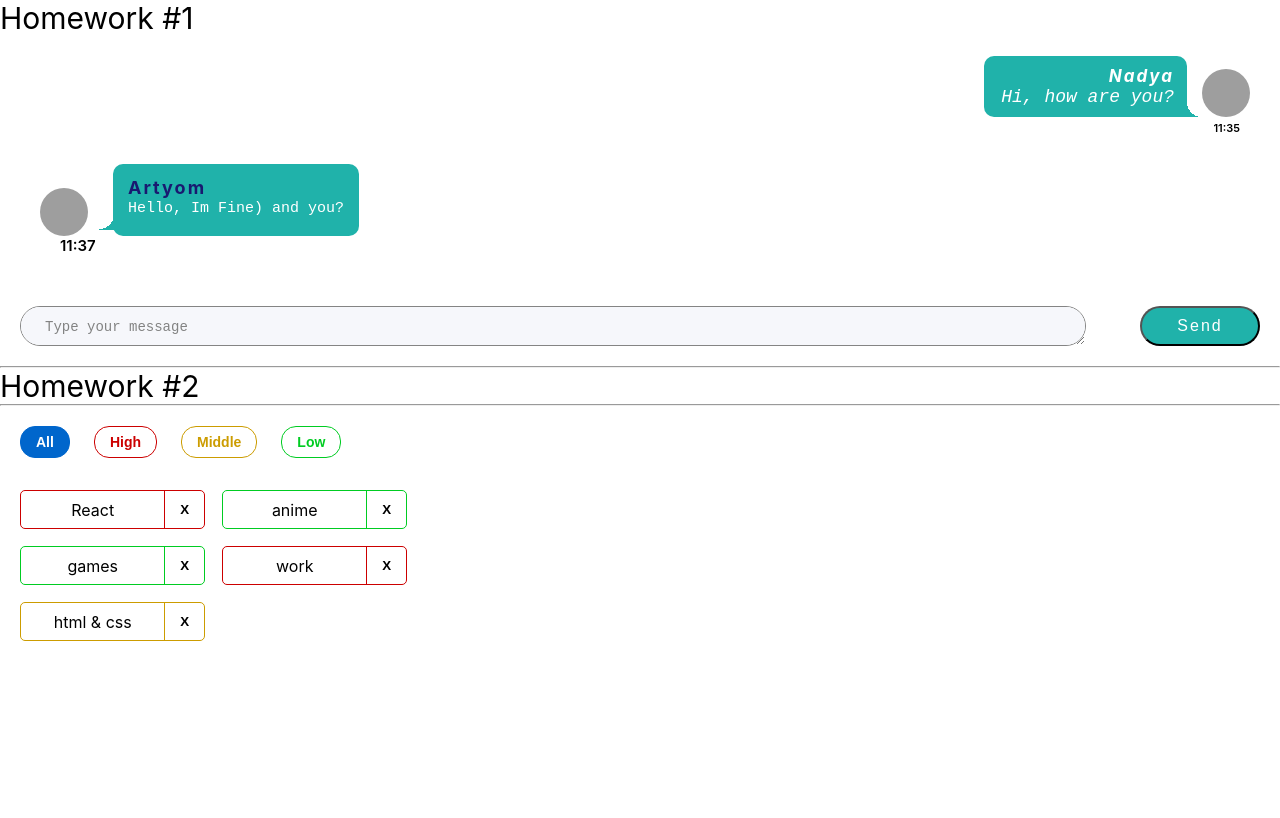
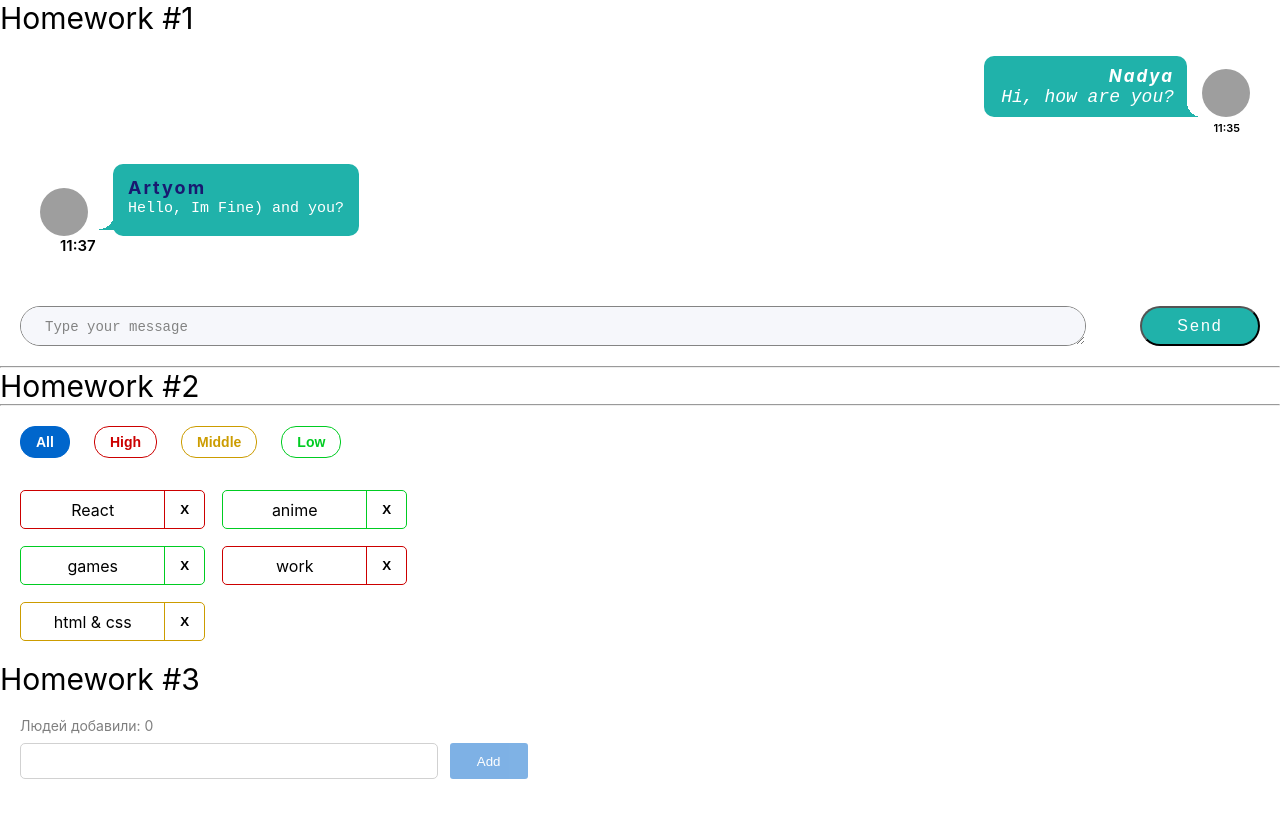
Before and after one commit to artyomromaniv/hw-ignat, a React (Create React App) app: page /#/ in a window 1280 px wide. Shown: the top 818 px of the page. Built offline with nearby package versions, Linux system fonts and the light colour scheme; grey boxes are pictures that could not be loaded.

Commit message:
Hw 3 done with changes

```diff
--- a/package.json
+++ b/package.json
@@ -14,7 +14,7 @@
     "@types/node": "16.11.56",
     "@types/react": "18.0.17",
     "@types/react-dom": "18.0.6",
-    "@types/uuid": "8.3.4",
+    "@types/uuid": "^8.3.4",
     "axios": "0.27.2",
     "gh-pages": "4.0.0",
     "react": "18.2.0",
--- a/src/s1-main/App.tsx
+++ b/src/s1-main/App.tsx
@@ -2,6 +2,7 @@ import React from 'react'
 import s from './App.module.css'
 import HW1 from '../s2-homeworks/hw01/HW1'
 import HW2 from "../s2-homeworks/hw02/HW2";
+import HW3 from "../s2-homeworks/hw03/HW3";
 
 function App() {
     return (
@@ -10,7 +11,7 @@ function App() {
 
             {/*раскомментировать по ходу выполнения*/}
             <HW2/>
-            {/*<HW3/>*/}
+            <HW3/>
             {/*<HW4/>*/}
 
             {/*при выполнении дз 5 и более - закомментировать здесь дз 1-4, так как они есть внутри дз 5*/}
--- a/src/s2-homeworks/hw03/Greeting.module.css
+++ b/src/s2-homeworks/hw03/Greeting.module.css
@@ -4,32 +4,74 @@
 .inputAndButtonContainer {
 }
 
-.error {
+.greetingForm {
+    margin-bottom: 100px;
 }
 
-.input {
+.inputAndButtonContainer {
+    display: flex;
+    gap: 12px;
 }
 
-.input:focus {
+.error {
+    color: #CC0000;
+}
+
+input {
+    width: 32.63vw;
+    height: 36px;
+    margin-bottom: 10px;
+    padding-left: 10px;
+    font-weight: 500;
+    font-size: 16px;
+    line-height: 20px;
+    border: 1px solid #D1D1D1;
+    border-radius: 5px;
+    outline: none;
+
+}
+
+input:focus {
+    border: 1px solid #00CC22;
 }
 
 .errorInput {
+    border: 1px solid #CC0000;
 }
 
 .button {
+    width: 78px;
+    height: 36px;
+    color: #FFFFFF;
+    background: #0066CC;
+    border: none;
+    border-radius: 3px;
 }
 
 .button:focus {
+    background: #00438f;
 }
 
 .button:active {
+    background: #CC1439;
 }
 
 .button:disabled {
+    background: #0066CC;
+    opacity: 0.5;
 }
 
 .text {
+    padding-bottom: 9px;
+    font-weight: 400;
+    font-size: 14px;
+    line-height: 17px;
+    color: rgba(0, 0, 0, 0.5);
+
 }
 
 .greeting {
+    font-weight: 500;
+    font-size: 14px;
+    line-height: 17px;
 }
--- a/src/s2-homeworks/hw03/Greeting.tsx
+++ b/src/s2-homeworks/hw03/Greeting.tsx
@@ -2,14 +2,14 @@ import React, {ChangeEvent, KeyboardEvent} from 'react'
 import s from './Greeting.module.css'
 
 type GreetingPropsType = {
-    name: any // need to fix any
-    setNameCallback: any // need to fix any
-    addUser: any // need to fix any
-    onBlur: any // need to fix any
-    onEnter: any // need to fix any
-    error: any // need to fix any
-    totalUsers: any // need to fix any
-    lastUserName?: any // need to fix any
+    name: string
+    setNameCallback: (e: ChangeEvent<HTMLInputElement>) => void
+    addUser: () => void
+    onBlur: () => void
+    onEnter: (e: KeyboardEvent<HTMLInputElement>) => void
+    error: string
+    totalUsers: number
+    lastUserName?: string | undefined
 }
 
 // презентационная компонента (для верстальщика)
@@ -25,7 +25,7 @@ const Greeting: React.FC<GreetingPropsType> = (
         lastUserName,
     } // деструктуризация пропсов
 ) => {
-    const inputClass = s.errorInput // need to fix with (?:)
+    const inputClass = error ? s.errorInput : '' // need to fix with (?:)
 
     return (
         <div id={'hw3-form'} className={s.greetingForm}>
@@ -57,7 +57,7 @@ const Greeting: React.FC<GreetingPropsType> = (
                     className={s.button}
                     disabled={!name.trim()}
                 >
-                    add
+                    Add
                 </button>
             </div>
 
--- a/src/s2-homeworks/hw03/GreetingContainer.tsx
+++ b/src/s2-homeworks/hw03/GreetingContainer.tsx
@@ -1,36 +1,70 @@
-import React, { ChangeEvent, KeyboardEvent, useState } from 'react'
+import React, {ChangeEvent, KeyboardEvent, useState} from 'react'
 import Greeting from './Greeting'
-import { UserType } from './HW3'
+import {UserType} from './HW3'
 
 type GreetingContainerPropsType = {
-    users: any // need to fix any
-    addUserCallback: any // need to fix any
+    users: UserType[] // need to fix any
+    addUserCallback: (name: string) => void // need to fix any
 }
 
-export const pureAddUser = (name: any, setError: any, setName: any, addUserCallback: any) => {
+
+type TPureAddUser = (
+    name: string,
+    setError: (error: string) => void,
+    setName: (name: string) => void,
+    addUserCallback: (name: string) => void
+) => void
+
+type TPureOnBlur = (
+    name: string,
+    setError: (error: string) => void
+) => void
+
+type TPureOnEnter = (
+    e: KeyboardEvent<HTMLInputElement>,
+    addUser: () => void
+) => void
+
+
+export const pureAddUser: TPureAddUser = (name, setError, setName, addUserCallback) => {
     // если имя пустое - показать ошибку, иначе - добавить юзера и очистить инпут
+    const trimmedName = name.trim()
+
+    if (trimmedName) {
+        addUserCallback(trimmedName)
+        setName('')
+        addUserCallback(trimmedName)
+
+    } else {
+        setError("Ошибка! Введите имя!")
+    }
+
 }
 
-export const pureOnBlur = (name: any, setError: any) => { // если имя пустое - показать ошибку
+export const pureOnBlur: TPureOnBlur = (name, setError) => { // если имя пустое - показать ошибку
+    const trimmedName = name.trim()
+    if (trimmedName.length === 0) {
+        setError("Ошибка! Введите имя!")
+    }
 }
 
-export const pureOnEnter = (e: any, addUser: any) => { // если нажата кнопка Enter - добавить
+export const pureOnEnter: TPureOnEnter = (e, addUser) => { // если нажата кнопка Enter - добавить
+    if (e.key === 'Enter') {
+        addUser()
+    }
 }
 
-// более простой и понятный для новичков
-// function GreetingContainer(props: GreetingPropsType) {
+const GreetingContainer: React.FC<GreetingContainerPropsType> = ({
+                                                                     users,
+                                                                     addUserCallback,
+                                                                 }) => {
+    // деструктуризация пропсов
+    const [name, setName] = useState<string>('') // need to fix any
 
-// более современный и удобный для про :)
-const GreetingContainer: React.FC<GreetingContainerPropsType> = ({
-    users,
-    addUserCallback,
-}) => {
-    // деструктуризация пропсов
-    const [name, setName] = useState<any>('') // need to fix any
-    const [error, setError] = useState<any>('') // need to fix any
+    const [error, setError] = useState<string>('') // need to fix any
 
-    const setNameCallback = (e: any) => { // need to fix any
-        setName('some name') // need to fix
+    const setNameCallback = (e: ChangeEvent<HTMLInputElement>) => { // need to fix any
+        setName(e.target.value) // need to fix
 
         error && setError('')
     }
@@ -42,12 +76,12 @@ const GreetingContainer: React.FC<GreetingContainerPropsType> = ({
         pureOnBlur(name, setError)
     }
 
-    const onEnter = (e: any) => {
+    const onEnter = (e: KeyboardEvent<HTMLInputElement>) => {
         pureOnEnter(e, addUser)
     }
 
-    const totalUsers = 0 // need to fix
-    const lastUserName = 'some name' // need to fix
+    const totalUsers = users.length // need to fix
+    const lastUserName = users.length > 0 ? users[users.length - 1].name : ''// need to fix
 
     return (
         <Greeting
--- a/src/s2-homeworks/hw03/HW3.tsx
+++ b/src/s2-homeworks/hw03/HW3.tsx
@@ -1,11 +1,11 @@
-import React, { useState } from 'react'
-import { v1 } from 'uuid'
+import React, {useState, SetStateAction} from 'react'
+import {v1} from 'uuid'
 import s2 from '../../s1-main/App.module.css'
 import GreetingContainer from './GreetingContainer'
 
 /*
-* 1 - описать тип UserType
-* 2 - указать нужный тип в useState с users
+* 1 - описать тип UserType +
+* 2 - указать нужный тип в useState с users +\-
 * 3 - дописать типы и логику функции pureAddUserCallback и проверить её тестами
 * 4 - в файле GreetingContainer.tsx дописать типизацию пропсов
 * 5 - в файле GreetingContainer.tsx указать нужные типы в useState с name и error
@@ -19,20 +19,31 @@ import GreetingContainer from './GreetingContainer'
 
 // types
 export type UserType = {
-    _id: any // need to fix any
-    name: any // need to fix any
+    _id: string
+    name: string
 }
 
-export const pureAddUserCallback = (name: any, setUsers: any, users: any) => { // need to fix any
-    const user = { // need to fix
+type TPureAddUserCallback = (
+    name: string,
+    setUsers: (users: UserType[]) => void,
+    users: UserType[]
+) => void
+
+
+export const pureAddUserCallback: TPureAddUserCallback = (name, setUsers, users) => { // need to fix any
+    const trimmedName = name.trim()
+    const user = {
+        _id: v1(),
+        name: trimmedName
     }
+
     setUsers([...users, user])
 }
 
 const HW3 = () => {
-    const [users, setUsers] = useState<any>([]) // need to fix any
+    const [users, setUsers] = useState<Array<UserType>>([]) // need to fix any
 
-    const addUserCallback = (name: any) => { // need to fix any
+    const addUserCallback = (name: string) => { // need to fix any
         pureAddUserCallback(name, setUsers, users)
     }
 
```
Also changed, not shown: 1 other file (tests, documents, lock files or other folders).
